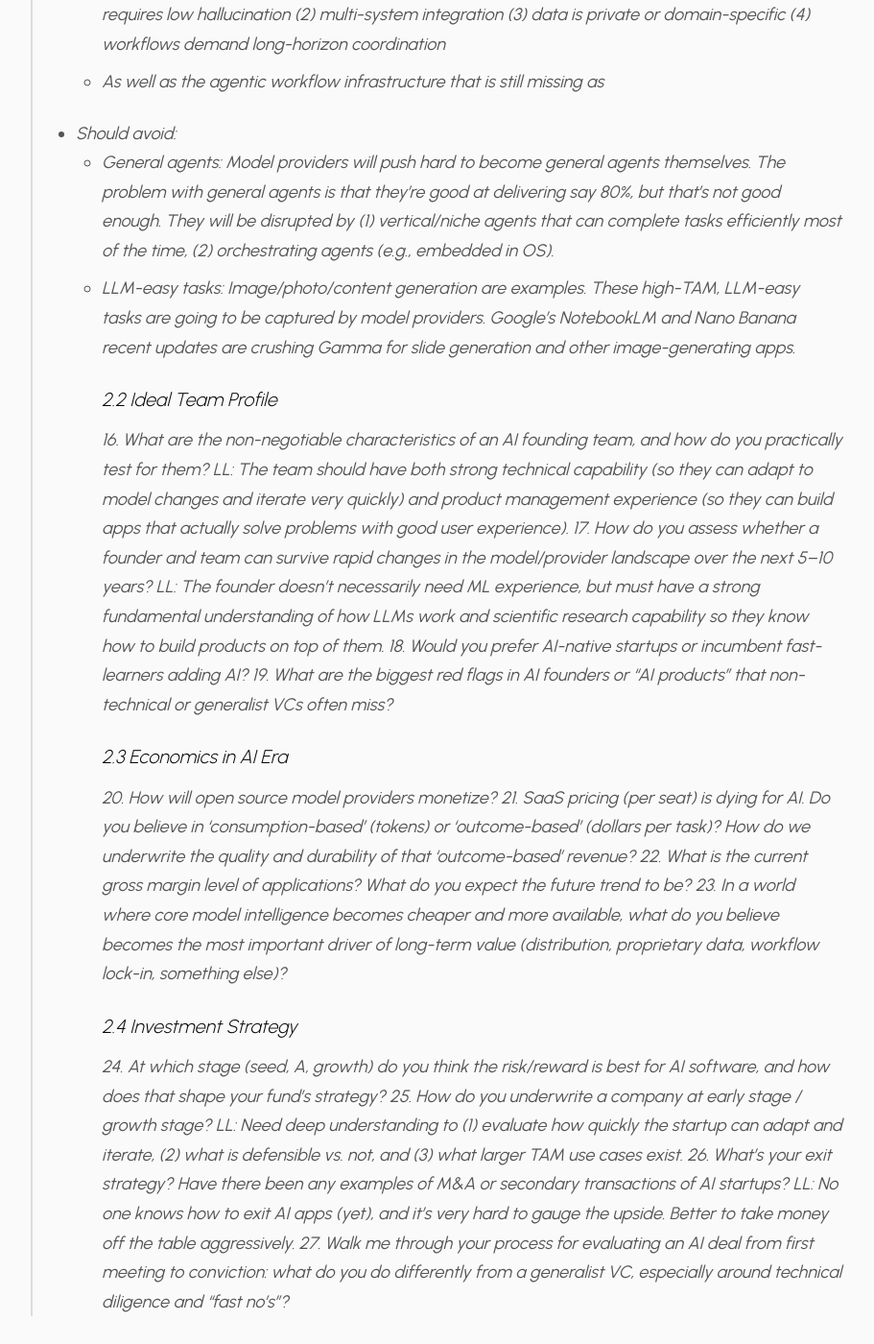
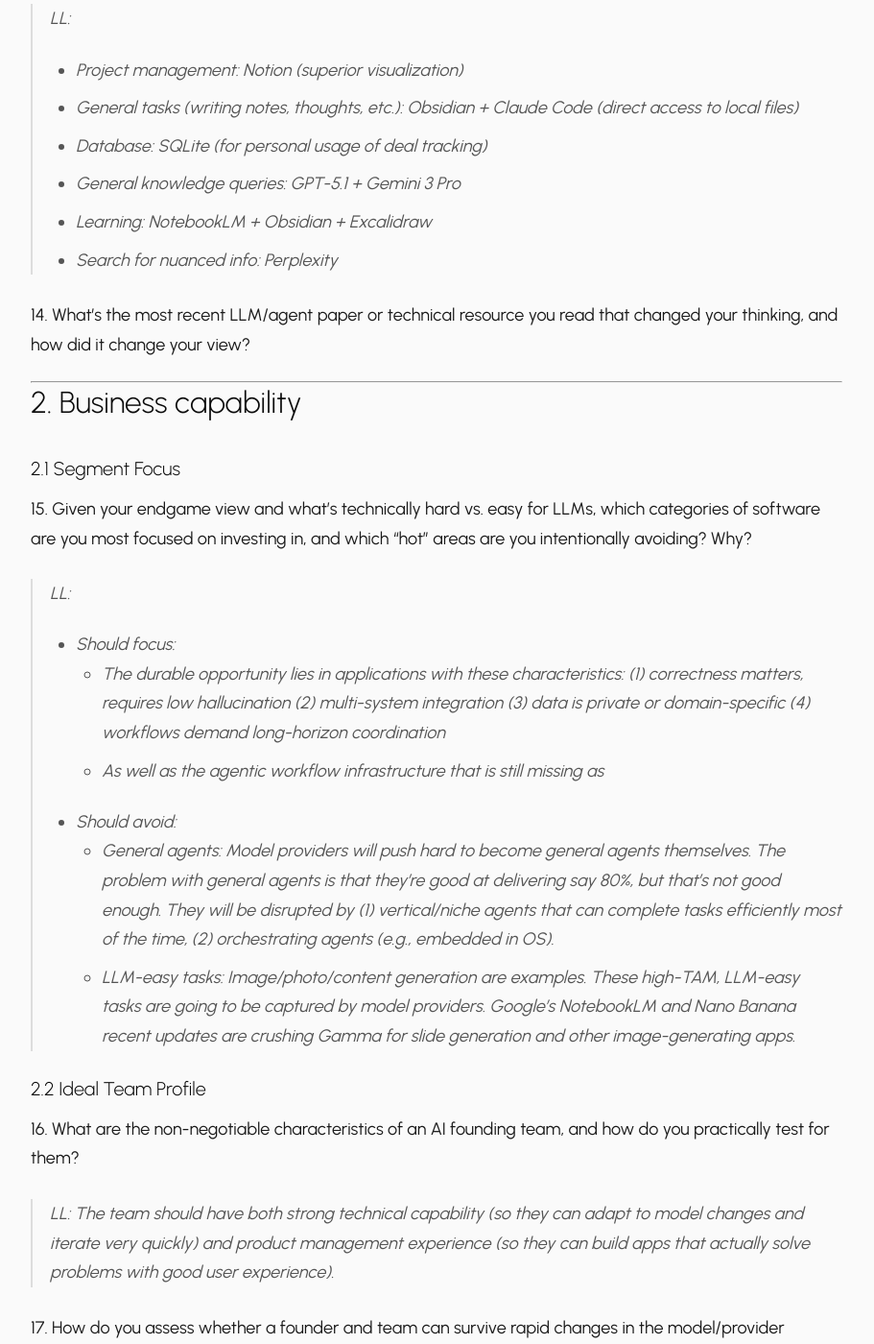
Before and after one commit to lialexlin/blog, a Jekyll site: the page built from ai-software.md, in a window 1280 px wide and 1400 px high, scrolled down 11141 px. Shown: the whole window at 96% size, without its empty margins (185-1096 px from the left). Built offline with Jekyll 4.4.1, drawn with Linux system fonts in a browser that asks for light colours; some of the changed text lies outside the part shown.

Commit message:
Clean up markdown spacing for proper rendering
- Add blank lines before section headers
- Add blank lines between questions
- Add horizontal rules between major sections
- Remove empty table rows

🤖 Generated with [Claude Code](https://claude.com/claude-code)

Co-Authored-By: Claude <noreply@anthropic.com>

```diff
--- a/ai-software.md
+++ b/ai-software.md
@@ -10,6 +10,7 @@ date: 2025-11-30
 - The list serves as a qualitative measurement of a VC's technical depth (how well they understand the technology) and business capability (how good they are at finding and investing in good deals).
 
 # 1. Technical depth
+
 ### 1.1 AI Endgame & Architectural Understanding
 
 1\. In your view, how will a user interact with software in 5–10 years, and what does the underlying stack look like (interface → orchestrator → planning → tools/agents → apps)?
@@ -57,6 +58,7 @@ date: 2025-11-30
 >	- In high-stakes domains (legal, medical, finance), organizations may enforce “human-in-the-loop” as mandatory.
 >	- Users may prefer predictable workflows over opaque agents, slowing adoption of end-to-end automation.
 >- If these constraints persist, the ecosystem skews toward powerful embedded copilots inside existing SaaS/OS platforms rather than fully autonomous cross-app agents.
+
 3\. What capabilities do frontier models still need to reach for that endgame to work (e.g., reliability, planning, long-term memory, tool use, continuous learning)? Which of these do you think are solvable vs. structural bottlenecks?
 > LL:
 >- Reliability on known tasks: Solvable. Improvements in model architecture, distillation, structured guardrails, and filtered training data should reduce variance and increase predictability.
@@ -66,6 +68,7 @@ date: 2025-11-30
 >- Continuous or “nested” learning: Uncertain. Conceptually powerful but challenging due to safety, drift, and eval overhead. Production systems will likely rely on periodic controlled fine-tuning rather than unrestricted online learning.
 >- Interpretability and safety: Structural bottleneck. Incremental improvements are expected, but full transparency into model behavior is unlikely. This limits adoption in high-stakes environments and slows autonomy.
 >- Overall, reliability and tool use trend toward solvability; long-term memory, continuous learning, and interpretability remain structural bottlenecks shaping the ceiling of agent autonomy.
+
 4\. Who owns the "state" of the user? Is it the Model Provider (OpenAI knows my chat history), the OS (Apple knows my screen), or the Vertical App (Trip knows my hotels)? Who wins the right to context and routing?
 > LL:
 >- OS and productivity suites (Microsoft 365, Google Workspace, Apple ecosystem)
@@ -90,11 +93,15 @@ date: 2025-11-30
 >	- Vertical applications where correctness, integration, compliance, and workflow depth matter. Defensibility comes from proprietary data, domain knowledge, and operational embedding, not the model itself.
 >	- Systems that accumulate proprietary structured data and user feedback loops, enabling continuous improvement in specific high-value domains.
 >	- Potentially, orchestration/planning platforms that become embedded in enterprise workflows. This layer has high upside but is strategically contested by OS vendors, SaaS ecosystems, and cloud providers.
+
 6\. How fast do you expect inference costs to drop?
 >- 2×–5× reductions are likely in the near term through hardware efficiency, quantization, and batching.
 >- 10×+ reductions are possible but dependent on breakthroughs in model architecture, compilation, and edge acceleration.
 >- Agentic workflows consume significantly more compute than single-model inference; cost declines do not translate linearly to cheaper workflows.
 >- If inference costs fall rapidly, more autonomous multi-agent workflows become economical; if costs stall, autonomy remains limited and SaaS-embedded copilots dominate.
+
+---
+
 ### 1.2 Fundamental Understanding
 7\. What is the fundamental difference between internet apps, SaaS, and AI apps? What are the differences in evaluating deals in these different sectors?
 > LL:
@@ -122,6 +129,7 @@ date: 2025-11-30
 >		- workflow lock-in
 >		- integration depth
 >		- domain-specific correctness loops
+
 8\. Decompose a modern agentic system into major steps (intent, context, planning, tool selection, execution, evaluation, memory). Where are the biggest technical gaps today?
 >- Intent understanding: What the user actually wants.
 >  Gaps: long instructions still needed; models struggle with ambiguous intents; weak adaptation to individual preferences.
@@ -151,15 +159,15 @@ date: 2025-11-30
 | 3. Decompose tasks and generate a plan    | Agents efficiently break the task down into smaller parts and come up with a plan to complete it.                                                                                                                                     | 1. Currently this still require humans to handle, but various frontier models are already doing well (e.g. Claude Code's planning mode). We should have agents break down tasks into smaller parts in an agent-friendly manner to allow agents to handle them efficiently.<br>2. The master plan should be stored properly and shared with all agents in the loop.                                                                                |
 | 4. Execute plan in an iterative loop      | Agent executes according to plan. Decides what tools to use or even creates new tools on the fly, observes results, and updates plan iteratively.                                                                                     | 1. Should measure results by tasks per intervention—human intervention should be minimal.<br>2. Each agent (if not one master agent) should properly share context among themselves.<br>3. Should efficiently route requests to different models to ensure best quality output at lowest cost.<br>4. Should efficiently decide which tool to use and switch tools after observation.<br>5. Independent sub-tasks should be processed in parallel. |
 | 5. Self-evaluate and re-plan when needed  | After near-final result, agent should self-reflect on its work and update plan where needed.                                                                                                                                          | Reviewing agent should know what the ideal result for the task is, perhaps trained with benchmarks. Review the work and help modify the source prompt or give specific instructions on how to improve.                                                                                                                                                                                                                                            |
-|                                           |                                                                                                                                                                                                                                       |                                                                                                                                                                                                                                                                                                                                                                                                                                                   |
-|                                           |                                                                                                                                                                                                                                       |                                                                                                                                                                                                                                                                                                                                                                                                                                                   |
 
 >- Interesting paths:
 >	- Orchestrator: Dynamically designs workflows for various tasks, decides routing and tool use.
 >	- Workflow manager: Has good context management to manage multiple agents.
 >	- Review agent: How to grade output efficiently and provide feedback to planner on how to adjust the plan or tell orchestrator how to do it better.
 >- I think the next billion-dollar idea is in the planning layer, which is the 'platform business' for AI. The orchestration agent has the power to decide which apps and tools to use, essentially the traffic gateway.
+
 9\. How do you think about planning in agentic systems (e.g., CoT/ToT, ReAct, code-based planning, multi-agent setups), and what failure modes have you actually seen or worry most about?
+
 10\. What are the most important missing infrastructure pieces for agents (e.g., memory, eval, guardrails, orchestration, trust/safety, simulation), and which of these do you think are attractive for venture investment?
 > LL:
 >- Model performance is good enough today. Generally, if users know the right prompts and the most robust best practices, model performance is quite good.
@@ -174,7 +182,9 @@ date: 2025-11-30
 > - Agentic context sharing and communication: How LLMs communicate with each other and with apps is very important. Anthropic has done a great job defining some industry standards, e.g., MCP—very clever ways of telling agents what to do, when to do it, and how to do it. But it's still not at a level where apps and agents can speak with each other and collaborate on tasks efficiently. Dominant app players are definitely reluctant to embrace this infrastructure, as their platform dominance will be diluted by LLMs, since orchestration agents will decide which app gets called to execute tasks going forward. But whoever is reluctant to evolve will be replaced by agent-native products.
 > - Modality: Text-based interaction is highly inefficient. Going forward, we should be able to prompt with speech (already many breakthroughs) and camera.
 > - Agentic coding: Although agentic coding tools (like Cursor, Claude Code) are already very good at generating code, there are still significant pain points in how to manage the codebase to keep it clean and scalable, as well as deployment.
+
 11\. Will agentic systems start with niche applications, or will development happen directly on general use cases? What trends have you observed?
+
 ### 1.3 Evaluation and Hands-On Depth
 12\. How do you evaluate an AI product's performance in practice
 	- objective vs. subjective evals
@@ -183,6 +193,7 @@ date: 2025-11-30
 > LL: There are objective vs. subjective evals.
 >- Objective means code-checkable, right vs. wrong (correct answer, correct SQL, etc.). Objective eval is easier because we just need a sample and correct-answer checking.
 >- Subjective means something that can be graded (e.g., a deal memo). Subjective eval is harder because it's difficult to score accurately.
+
 13\. What models, tools, or agents do you personally use day-to-day, and what recent experiment has materially changed how you work?
 > LL:
 > - Project management: Notion (superior visualization)
@@ -191,12 +202,14 @@ date: 2025-11-30
 > - General knowledge queries: GPT-5.1 + Gemini 3 Pro
 > - Learning: NotebookLM + Obsidian + Excalidraw
 > - Search for nuanced info: Perplexity
+
 14\. What's the most recent LLM/agent paper or technical resource you read that changed your thinking, and how did it change your view?
+
 ---
+
 # 2. Business capability
 
 ### 2.1 Segment Focus
-
 15\. Given your endgame view and what’s technically hard vs. easy for LLMs, which categories of software are you most focused on investing in, and which “hot” areas are you intentionally avoiding? Why?
 > LL:
 >- Should focus:
@@ -209,22 +222,34 @@ date: 2025-11-30
 >- Should avoid:
 >	- General agents: Model providers will push hard to become general agents themselves. The problem with general agents is that they're good at delivering say 80%, but that's not good enough. They will be disrupted by (1) vertical/niche agents that can complete tasks efficiently most of the time, (2) orchestrating agents (e.g., embedded in OS).
 >	- LLM-easy tasks: Image/photo/content generation are examples. These high-TAM, LLM-easy tasks are going to be captured by model providers. Google's NotebookLM and Nano Banana recent updates are crushing Gamma for slide generation and other image-generating apps.
+
 ### 2.2 Ideal Team Profile
 16\. What are the non-negotiable characteristics of an AI founding team, and how do you practically test for them?
 > LL: The team should have both strong technical capability (so they can adapt to model changes and iterate very quickly) and product management experience (so they can build apps that actually solve problems with good user experience).
+
 17\. How do you assess whether a founder and team can survive rapid changes in the model/provider landscape over the next 5–10 years?
 > LL: The founder doesn't necessarily need ML experience, but must have a strong fundamental understanding of how LLMs work and scientific research capability so they know how to build products on top of them.
+
 18\. Would you prefer AI-native startups or incumbent fast-learners adding AI?
-19\. What are the biggest red flags in AI founders or “AI products” that non-technical or generalist VCs often miss?
+
+19\. What are the biggest red flags in AI founders or "AI products" that non-technical or generalist VCs often miss?
+
 ### 2.3 Economics in AI Era
 20\. How will open source model providers monetize?
+
 21\. SaaS pricing (per seat) is dying for AI. Do you believe in 'consumption-based' (tokens) or 'outcome-based' (dollars per task)? How do we underwrite the quality and durability of that 'outcome-based' revenue?
+
 22\. What is the current gross margin level of applications? What do you expect the future trend to be?
+
 23\. In a world where core model intelligence becomes cheaper and more available, what do you believe becomes the most important driver of long-term value (distribution, proprietary data, workflow lock-in, something else)?
+
 ### 2.4 Investment Strategy
-24\. At which stage (seed, A, growth) do you think the risk/reward is best for AI software, and how does that shape your fund’s strategy?
+24\. At which stage (seed, A, growth) do you think the risk/reward is best for AI software, and how does that shape your fund's strategy?
+
 25\. How do you underwrite a company at early stage / growth stage?
 > LL: Need deep understanding to (1) evaluate how quickly the startup can adapt and iterate, (2) what is defensible vs. not, and (3) what larger TAM use cases exist.
+
 26\. What's your exit strategy? Have there been any examples of M&A or secondary transactions of AI startups?
 > LL: No one knows how to exit AI apps (yet), and it's very hard to gauge the upside. Better to take money off the table aggressively.
-27\. Walk me through your process for evaluating an AI deal from first meeting to conviction: what do you do differently from a generalist VC, especially around technical diligence and “fast no’s”?
+
+27\. Walk me through your process for evaluating an AI deal from first meeting to conviction: what do you do differently from a generalist VC, especially around technical diligence and "fast no's"?
```
